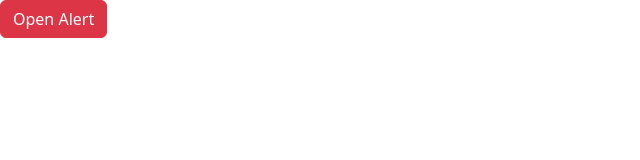
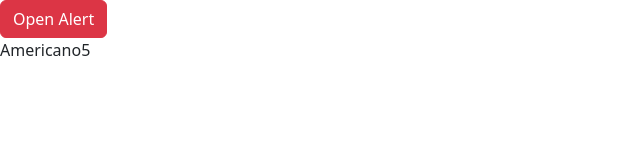
Before and after one commit to Haybuka/game-hub, a React (Vite) app: page / in a window 1280 px wide. Shown: the top 160 px of the page, without its empty margins (0-640 px from the left). Built offline with nearby package versions, Linux system fonts and the light colour scheme.

Commit message:
updating objects in app

```diff
--- a/src/App.tsx
+++ b/src/App.tsx
@@ -9,12 +9,35 @@ import Button from "./components/Button";
 function App() {
   const items = ["New York", "London", "Paris"];
   const [isOpen, setIsOpen] = useState<boolean>(false);
+  const [drink, setDrink] = useState({ title: "Americano", price: 5 });
+  const [customer, setCustomer] = useState({
+    name: "Johnero",
+    price: 5,
+    address: { city: "Francisco" , zipCode : 1},
+  });
   const handleSelectItem = (item: string) => {
     alert(item);
   };
 
   const handleAlert = () => {
     setIsOpen((previous) => !previous);
+  };
+  const handleCustomerChange = () => {
+    setCustomer({
+      ...customer,
+      address: {
+        ...customer.address,
+        zipCode: 988,
+      },
+    });
+  };
+  const handleDrinkIncrease = () => {
+    //adding new drink
+    const newDrink = {
+      ...drink,
+      price: drink.price + 1,
+    };
+    setDrink(newDrink);
   };
   return (
     <div className="App">
@@ -26,6 +49,11 @@ function App() {
       <Button color="danger" onClick={handleAlert}>
         {isOpen ? "Close Alert" : "Open Alert"}
       </Button>
+
+      <p onClick={handleDrinkIncrease}>
+        <span>{drink.title}</span>
+        <span>{drink.price}</span>
+      </p>
     </div>
   );
 }
```
